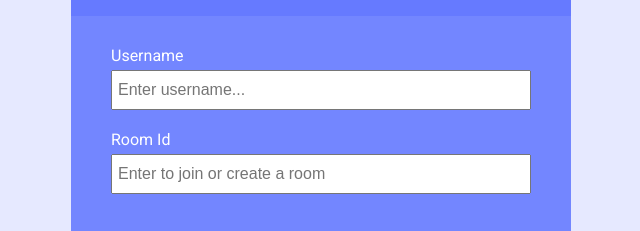
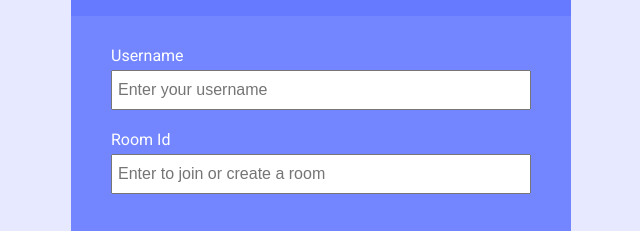
Before and after one commit to anonboy96/AnonChat, a website: page public/index.html in a window 1280 px wide. Shown: the part 182-413 px from the top of the page, 319-959 px from the left. Drawn offline with Linux system fonts and the light colour scheme.

Commit message:
Update index.html

```diff
--- a/public/index.html
+++ b/public/index.html
@@ -26,7 +26,7 @@
 							type="text"
 							name="username"
 							id="username"
-							placeholder="Enter username..."
+							placeholder="Enter your username"
 							required
 						/>
 					</div>
```
